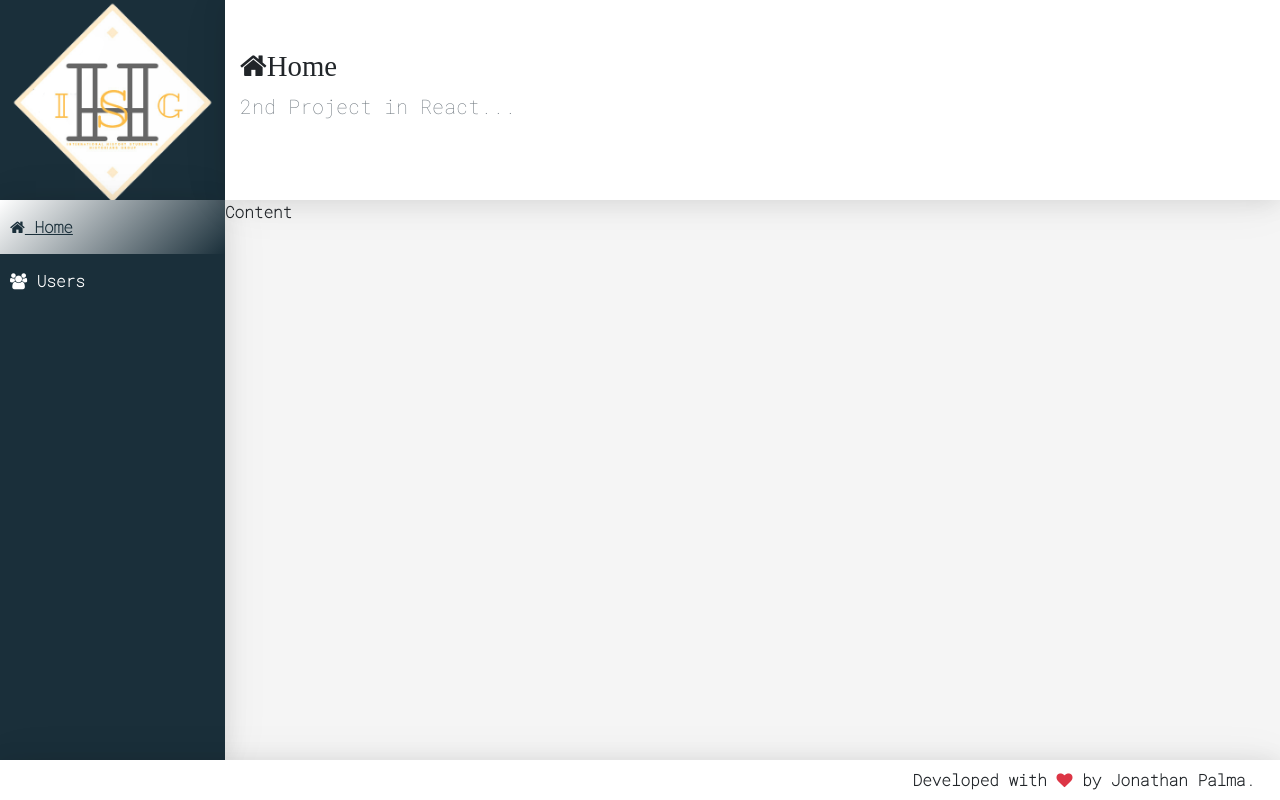
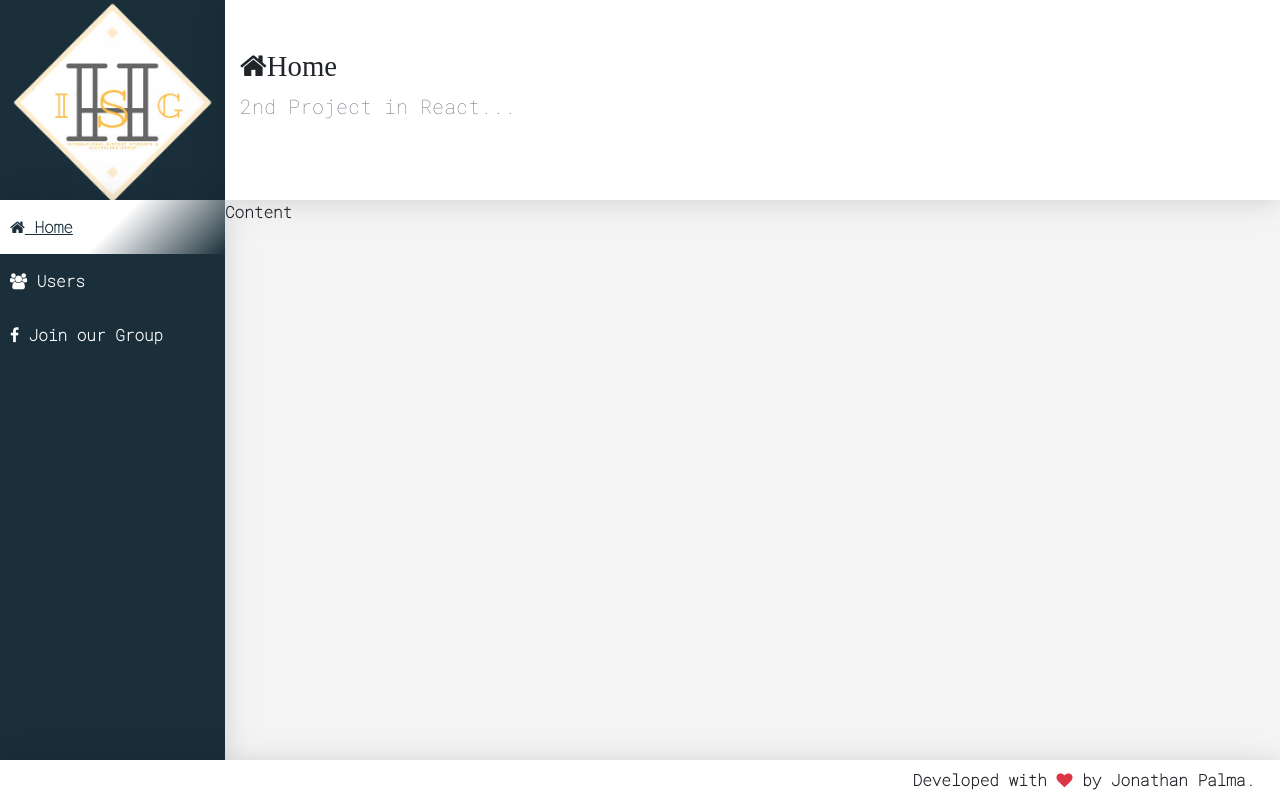
Before and after one commit to JonathanPalma-code/user-account, a React (Create React App) app in the folder frontend/: page / in a window 1280 px wide. In both pictures the pointer is over the link "Home". Built offline with nearby package versions, Linux system fonts and the light colour scheme.

Commit message:
chore: add Facebook group link into Nav

```diff
--- a/frontend/src/components/Nav.css
+++ b/frontend/src/components/Nav.css
@@ -11,6 +11,6 @@ aside.menu-area {
 }
 
 .menu a:hover {
-  background: linear-gradient(135deg, #fff 0%, var(--bg-dark) 100%);
+  background: linear-gradient(135deg, #fff 50%, var(--bg-dark) 100%);
   color: var(--bg-dark);
 }
--- a/frontend/src/components/Nav.jsx
+++ b/frontend/src/components/Nav.jsx
@@ -10,5 +10,8 @@ export default props =>
       <a href='#/users'>
         <i className='fa fa-users'></i> Users
       </a>
+      <a href='https://www.facebook.com/groups/410056133057002/' target='_blank' rel='noopener noreferrer'>
+        <i className='fa fa-facebook'></i> Join our Group
+      </a>
     </nav>
   </aside>
```
Also changed, not shown: frontend/src/logo.svg (deleted).
